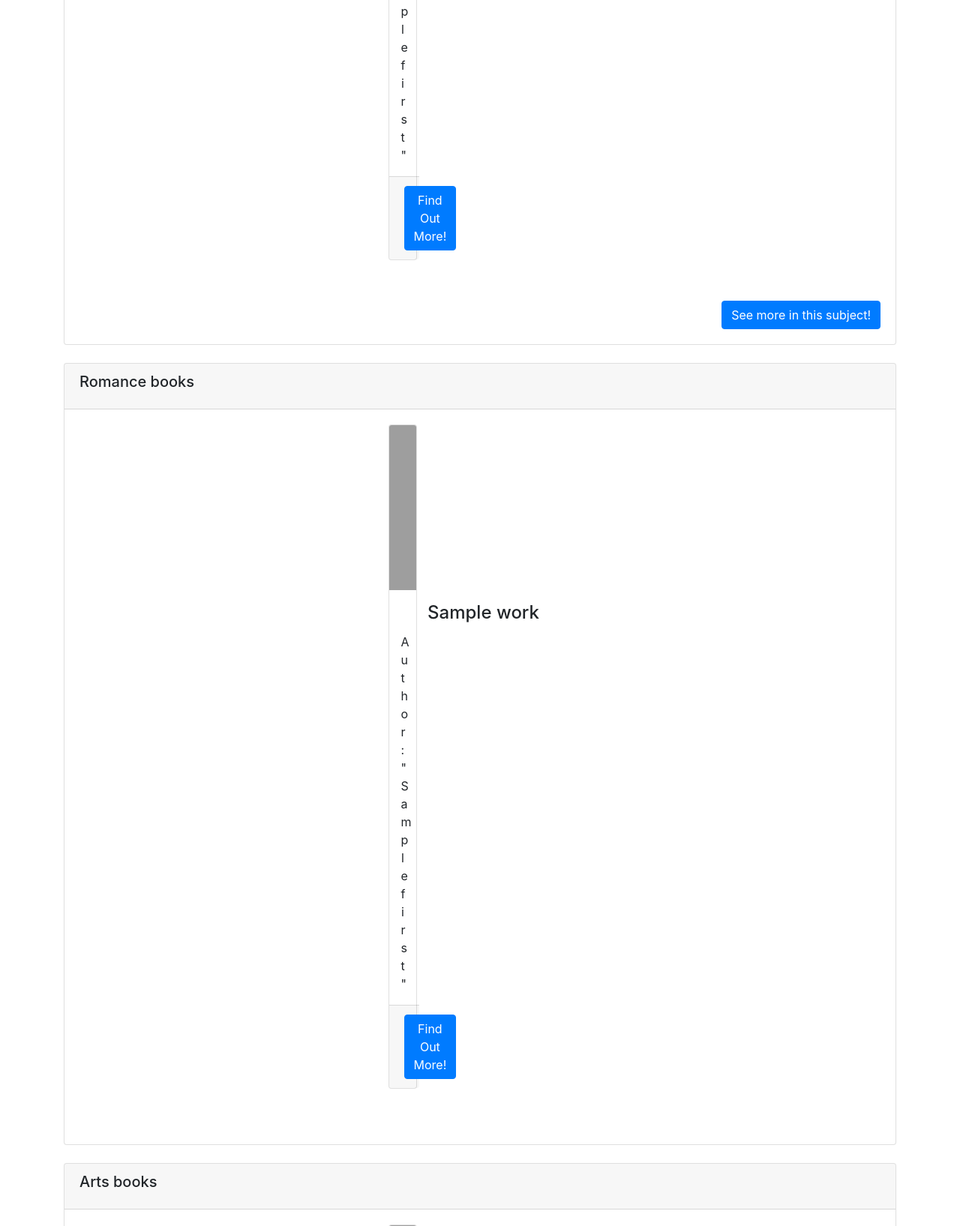
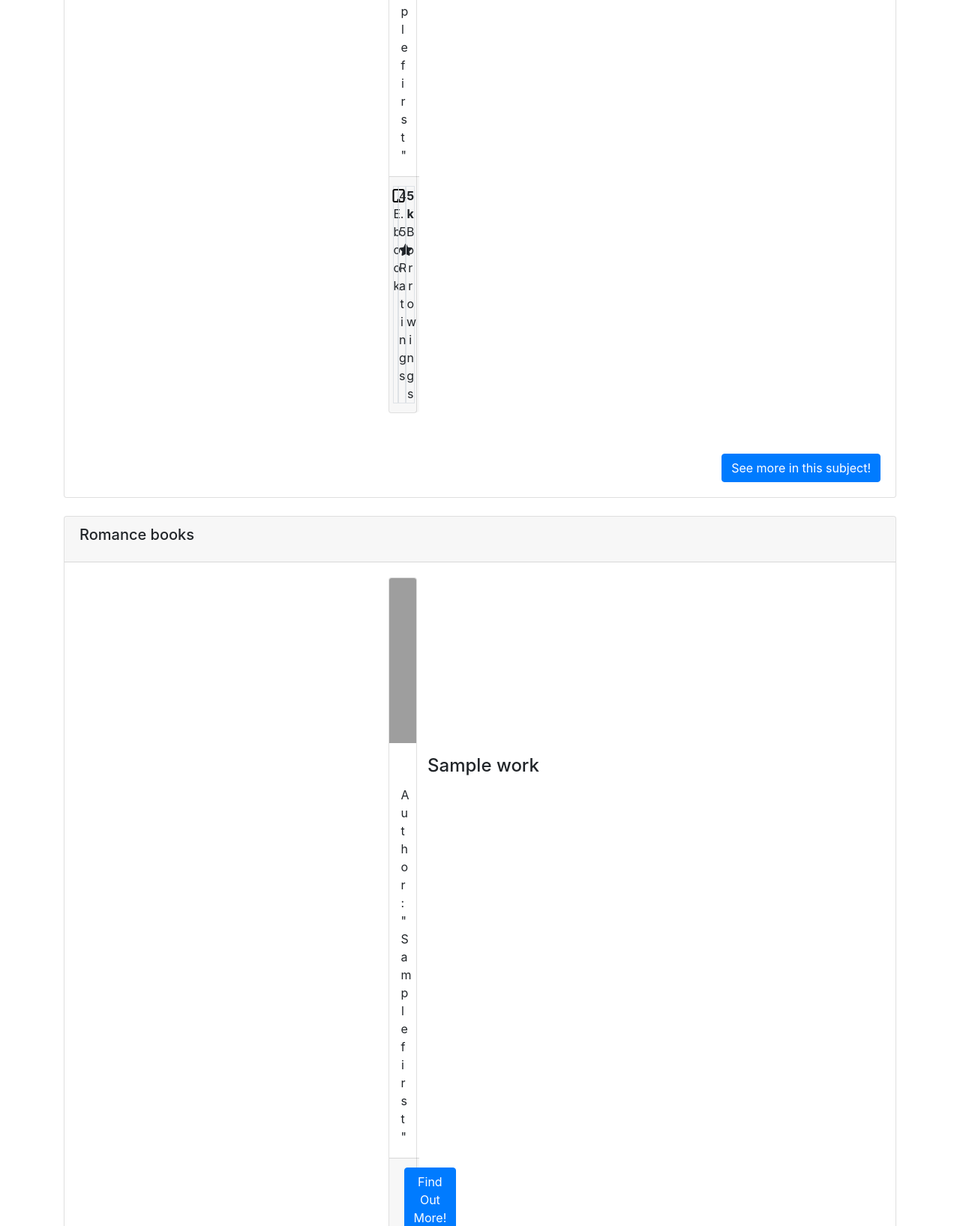
Before and after one commit to sajib-4414/infovislibraryproject, a Django app: page / in a window 1280 px wide. Shown: the part 1071-2706 px from the top of the page at 75% size. Run offline with Django 3.2, Linux system fonts and the light colour scheme; tables that the repository leaves empty hold one stand-in row (values such as "Sample post"); a database or web service that is not in the repository returns one stand-in record (values such as "Sample title"); data that the repository does not hold is empty; some libraries are stand-ins or nearby versions; grey boxes are pictures that could not be loaded.

Commit message:
3 information static shown in homepage

```diff
--- a/infovisproject1/library/templates/index.html
+++ b/infovisproject1/library/templates/index.html
@@ -47,7 +47,14 @@
                             <p class="card-text">Author: "{{ book.authors.first.name }}"</p>
                         </div>
                         <div class="card-footer">
-                            <a href="#" class="btn btn-primary">Find Out More!</a>
+{#                            <a href="#" class="btn btn-primary">Find Out More!</a>#}
+                            <div class="row">
+                                <div class="col-sm-3 p-0 border"><i class="fa fa-tablet" aria-hidden="true" style="color:transparent; -webkit-text-stroke-width: 2px;
+   -webkit-text-stroke-color: black;"></i> <br>Ebook</div>
+                                <div class="col-sm-4 p-0 border">4.5 <i class="fa fa-star" aria-hidden="true"></i> <br> Ratings</div>
+                                <div class="col-sm-5 p-0 border"><b>5k</b><br>Borrowings</div>
+
+                            </div>
                         </div>
                     </div>
                     </div>
```
